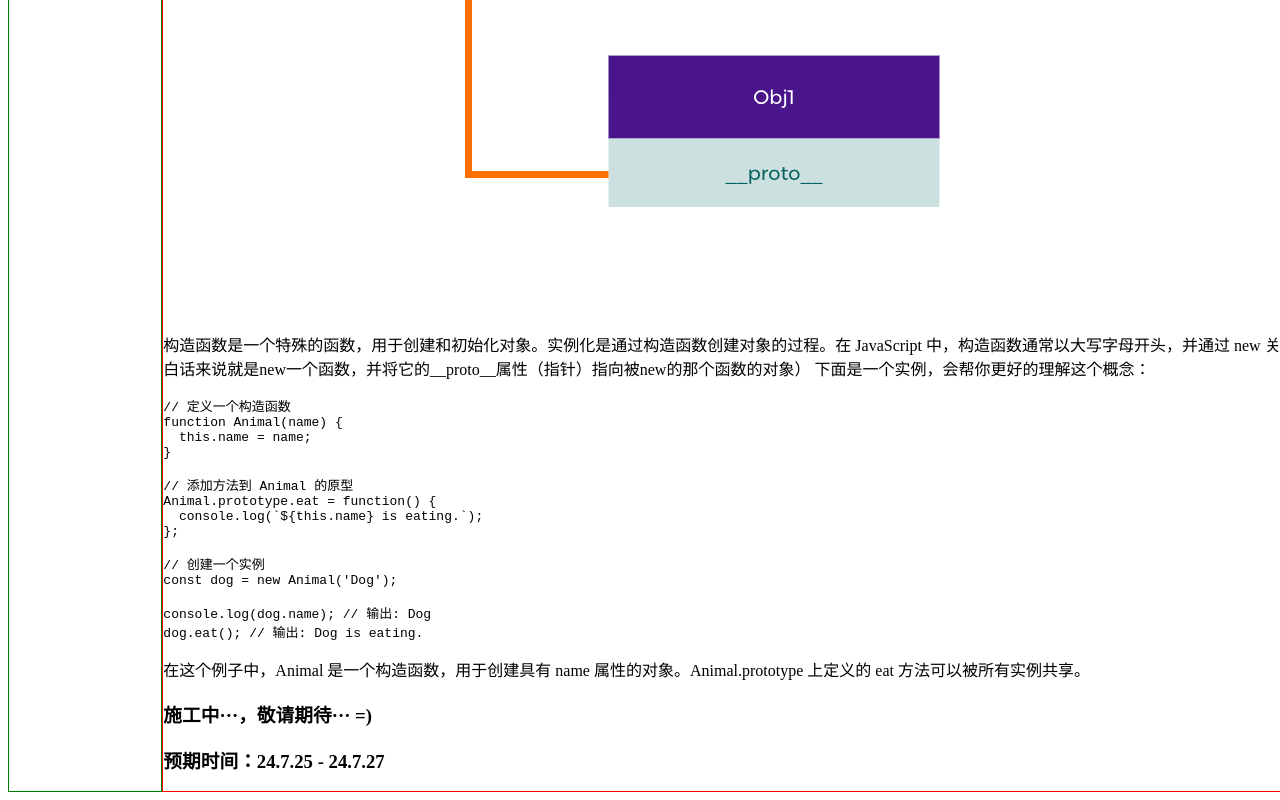
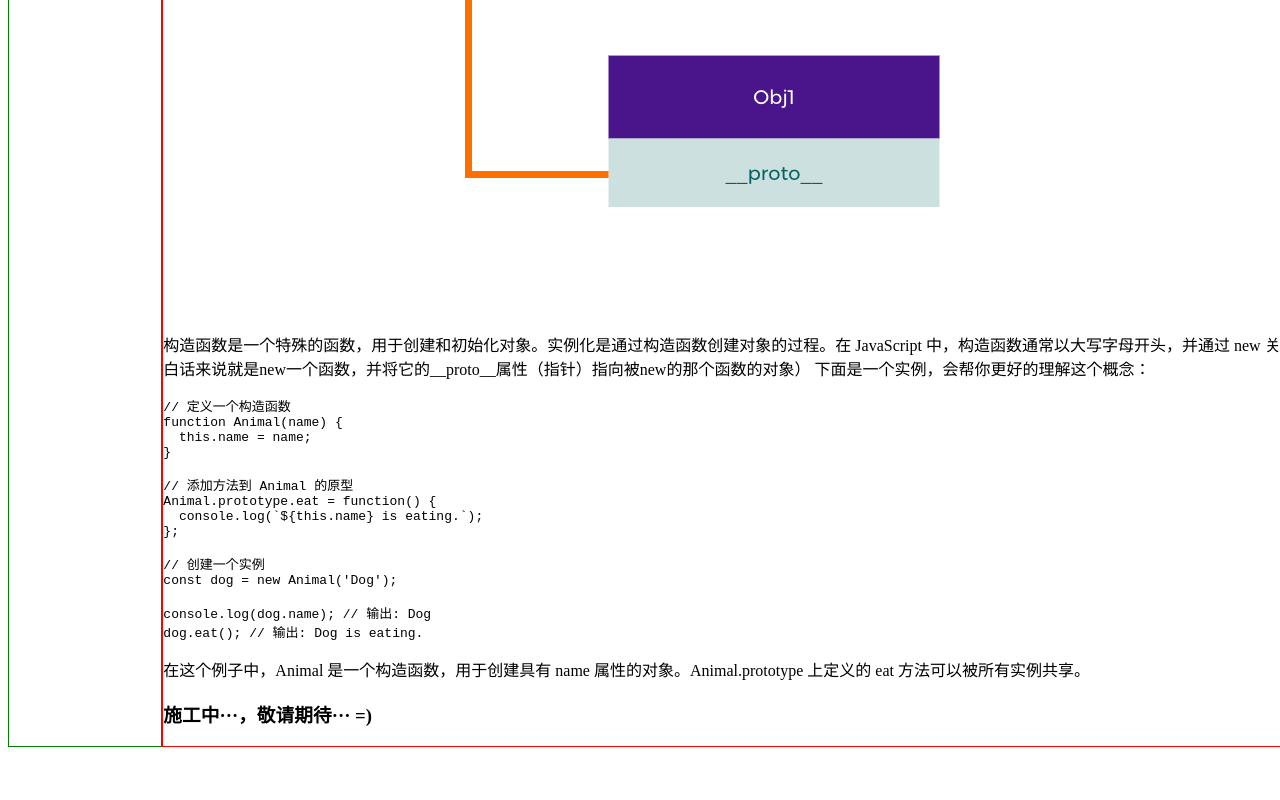
Before and after one commit to Tunny-F404/Makar-Web, a Vue app: page /js/prototype-link in a window 1280 px wide. Shown: the part 6424-7224 px from the top of the page. After the commit the page ends 7179 px from the top, so only its background shows below. Built offline with nearby package versions, Linux system fonts and the light colour scheme.

Commit message:
修改prototype-link·vue的get路径

```diff
--- a/src/views/HomeView.vue
+++ b/src/views/HomeView.vue
@@ -68,7 +68,6 @@
     <main>
       <RouterView />
       <h3>施工中···，敬请期待···  =)</h3>
-      <h3>预期时间：24.7.25 - 24.7.27</h3>
     </main>
   </div>
 </template>
--- a/src/views/js/PrototypeLink.vue
+++ b/src/views/js/PrototypeLink.vue
@@ -17,7 +17,7 @@ export default {
   },
   async mounted(){
     try {
-      const getMd = await axios.get('/public/blog-md/Js/PrototypeLink.md');
+      const getMd = await axios.get('/blog-md/Js/PrototypeLink.md');
       console.log('文件内容:', getMd.data);
       this.mdData = marked(getMd.data);
     } catch (error) {
```
